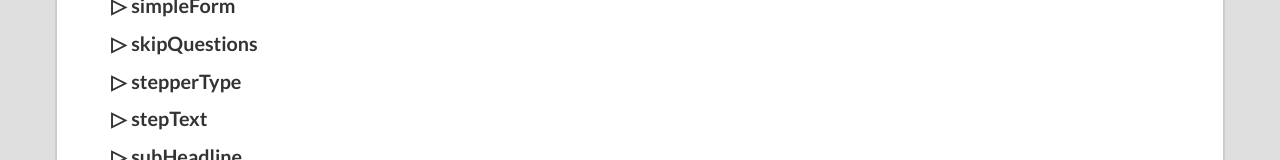
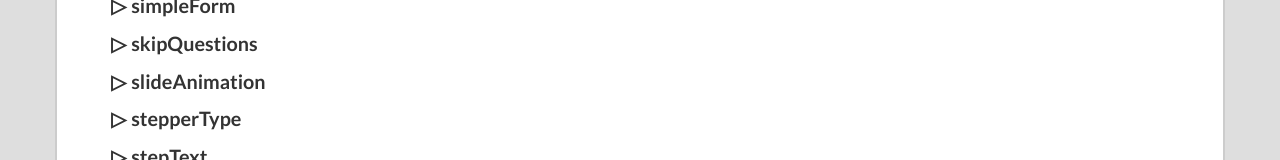
Before and after one commit to BigBeardedDev74/sc-v3-documentation, a SvelteKit app: page /new-site-creation in a window 1280 px wide. Shown: the part 4372-4532 px from the top of the page. Built offline with nearby package versions, Linux system fonts and the light colour scheme.

Commit message:
add additonal config options

```diff
--- a/src/data/configOptions.js
+++ b/src/data/configOptions.js
@@ -497,5 +497,11 @@ const configOptions = [
     desc: "adds the lemonade logo to the HasRentersInsuranceDesire question for auto insurance sites",
     required: false,
   },
+  {
+    title: "slideAnimation",
+    type: "boolean",
+    desc: "slide the frames in and out rather than fade",
+    required: false,
+  },
 ];
 export default configOptions;
```
